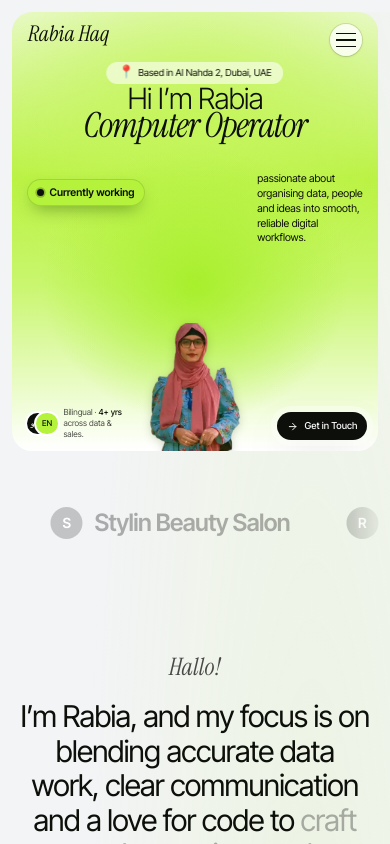
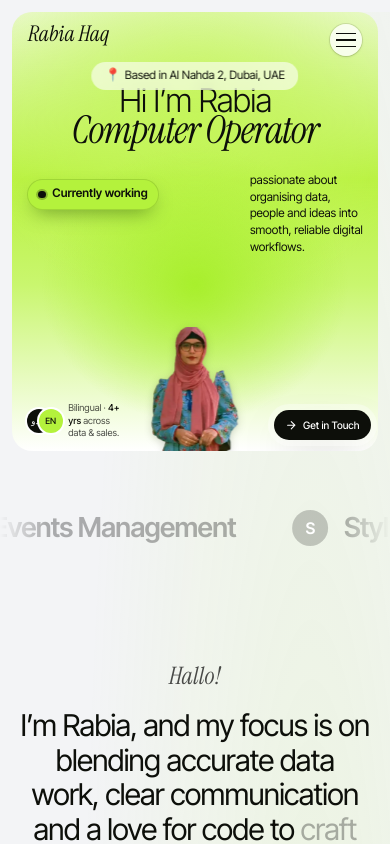
Before and after one commit to waqasulhaqqureshi/rabiaqureshi, a React (Vite) app: page / in a window 390 px wide. Shown: the top 844 px of the page. Built offline with nearby package versions, Linux system fonts and the light colour scheme.

Commit message:
Enlarge mobile hero and marquee, add management to marquee names
Co-authored-by: arena-agent <297053741+arena-agent@users.noreply.github.com>

```diff
--- a/src/App.tsx
+++ b/src/App.tsx
@@ -64,7 +64,7 @@ const links = [
   { label: "Contact", href: "#contact" },
 ];
 
-const brands = ["Svenyx", "BAROSA Events", "Stylin Beauty Salon", "Rose Vale School", "MetaTrader 5", "MS Excel", "Call Center", "Office Management"];
+const brands = ["Svenyx Management", "BAROSA Events Management", "Stylin Management", "Rose Vale Management", "MetaTrader 5", "MS Excel", "Call Center", "Office Management"];
 
 /* ---------- sections ---------- */
 
@@ -207,8 +207,8 @@ function Marquee() {
     <div className="relative mx-auto mt-10 max-w-[1400px] overflow-hidden px-5 [mask-image:linear-gradient(to_right,transparent,#000_12%,#000_88%,transparent)]">
       <div className="marquee-track flex w-max items-center gap-14 py-4">
         {row.map((b, i) => (
-          <span key={i} className="flex items-center gap-3 whitespace-nowrap text-2xl font-semibold tracking-tight text-black/30 sm:text-3xl">
-            <span className="grid h-8 w-8 place-items-center rounded-full bg-black/20 text-sm text-white">{b[0]}</span>
+          <span key={i} className="flex items-center gap-4 whitespace-nowrap text-[1.72rem] font-semibold tracking-tight text-black/30 sm:text-[2.1rem]">
+            <span className="grid h-9 w-9 shrink-0 place-items-center rounded-full bg-black/20 text-base text-white sm:h-10 sm:w-10">{b[0]}</span>
             {b}
           </span>
         ))}
--- a/src/index.css
+++ b/src/index.css
@@ -61,7 +61,7 @@ body {
 .hero-location-pill {
   gap: clamp(0.25rem, 0.5cqw, 0.5rem);
   padding: clamp(0.25rem, 0.5cqw, 0.375rem) clamp(0.75rem, 1.4cqw, 1rem);
-  font-size: clamp(0.6rem, 1.1cqw, 1rem);
+  font-size: clamp(0.7rem, 1.1cqw, 1rem);
 }
 .hero-location-emoji {
   font-size: clamp(0.8rem, 1.3cqw, 1rem);
@@ -162,6 +162,61 @@ body {
   height: auto;
 }
 
+/* Small tablets / landscape phones: taller than 16:9, ~10–15% bigger elements. */
+@media (max-width: 768px) {
+  .hero-frame {
+    aspect-ratio: 4 / 3;
+  }
+  .hero-location-pill {
+    font-size: 0.72rem;
+    padding: 0.35rem 0.85rem;
+  }
+  .hero-title {
+    font-size: clamp(1.5rem, 9cqw, 5.5rem);
+  }
+  .hero-subtitle {
+    font-size: clamp(1.5rem, 10.5cqw, 6rem);
+  }
+  .hero-portrait {
+    height: 34cqw;
+    max-height: 60%;
+  }
+  .hero-availability {
+    left: 3cqw;
+    top: 47%;
+  }
+  .hero-availability-pill {
+    font-size: 0.78rem;
+  }
+  .hero-tagline {
+    right: 3cqw;
+    top: 46%;
+    max-width: 30cqw;
+    font-size: 0.92rem;
+    line-height: 1.35;
+  }
+  .hero-stats {
+    max-width: 27cqw;
+    gap: 0.6rem;
+  }
+  .hero-stat-avatar {
+    width: 2.3rem;
+    height: 2.3rem;
+    font-size: 0.68rem;
+  }
+  .hero-stat-copy {
+    font-size: 0.64rem;
+    line-height: 1.35;
+  }
+  .hero-cta {
+    font-size: 0.8rem;
+    padding: 0.6rem 1.15rem;
+  }
+  .hero-cta svg {
+    width: 1rem;
+  }
+}
+
 /* Phones: taller-than-16:9 card, all hero content visible and comfortable. */
 @media (max-width: 480px) {
   .hero-frame {
@@ -174,50 +229,50 @@ body {
     top: 4.6rem;
   }
   .hero-portrait {
-    height: 35cqw;
-    max-height: 35%;
+    height: 34cqw;
+    max-height: 34%;
   }
   .hero-availability {
     left: 4cqw;
     top: 38%;
   }
   .hero-availability-pill {
-    font-size: 0.66rem;
+    font-size: 0.74rem;
     padding: 0.55em 1em;
   }
   .hero-tagline {
     right: 4cqw;
     top: 36.5%;
-    max-width: 29cqw;
-    font-size: 0.66rem;
+    max-width: 31cqw;
+    font-size: 0.74rem;
     line-height: 1.4;
   }
   .hero-stats {
     left: 4cqw;
     bottom: 3cqw;
-    max-width: 27cqw;
+    max-width: 28cqw;
     gap: 0.35rem;
   }
   .hero-stat-avatar {
-    width: 1.35rem;
-    height: 1.35rem;
-    font-size: 0.5rem;
+    width: 1.5rem;
+    height: 1.5rem;
+    font-size: 0.54rem;
   }
   .hero-stat-copy {
-    font-size: 0.52rem;
+    font-size: 0.59rem;
     line-height: 1.35;
   }
   .hero-cta-wrap {
-    right: 3cqw;
+    right: 2cqw;
     bottom: 3cqw;
   }
   .hero-cta {
-    gap: 0.4rem;
-    padding: 0.42rem 0.6rem;
-    font-size: 0.6rem;
+    gap: 0.35rem;
+    padding: 0.46rem 0.7rem;
+    font-size: 0.64rem;
   }
   .hero-cta svg {
-    width: 0.7rem;
+    width: 0.78rem;
   }
 }
 .glass {
```
